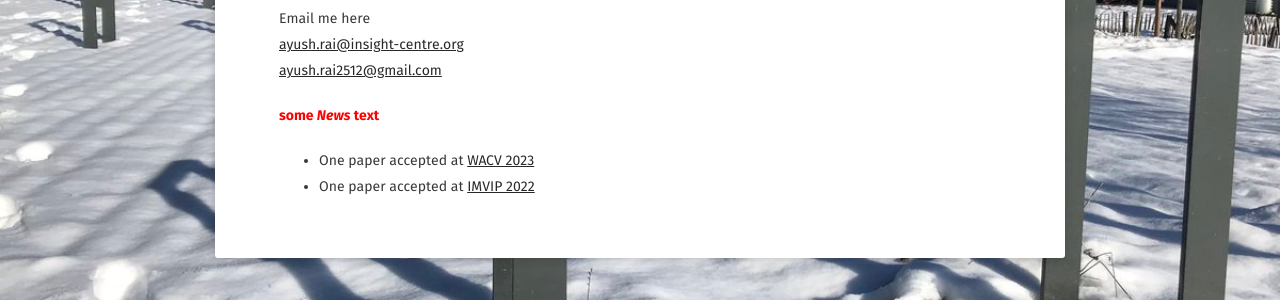
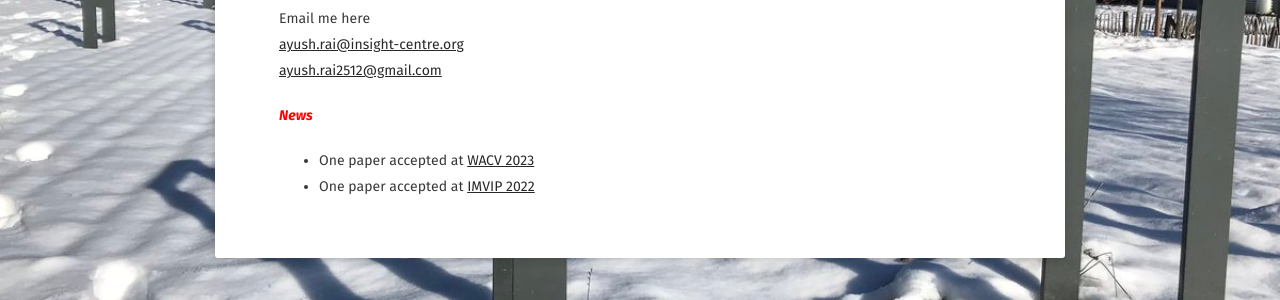
Before and after one commit to rayush7/rayush7.github.io, a Jekyll site: the page built from about/index.md, in a window 1280 px wide. Shown: the part 415-715 px from the top of the page. Built offline with Jekyll 4.4.1, drawn with Linux system fonts in a browser that asks for light colours; some web fonts are replaced.

Commit message:
updated index.md

```diff
--- a/about/index.md
+++ b/about/index.md
@@ -15,6 +15,6 @@ Email me here
 [ayush.rai@insight-centre.org](ayush.rai@insight-centre.org)
 [ayush.rai2512@gmail.com](ayush.rai2512@gmail.com)
 
-#### <span style="color:red">some *News* text</span>
+#### <span style="color:red">*News*</span>
 * One paper accepted at [WACV 2023](https://wacv2023.thecvf.com/)
 * One paper accepted at [IMVIP 2022](https://imvipconference.github.io/)
```
